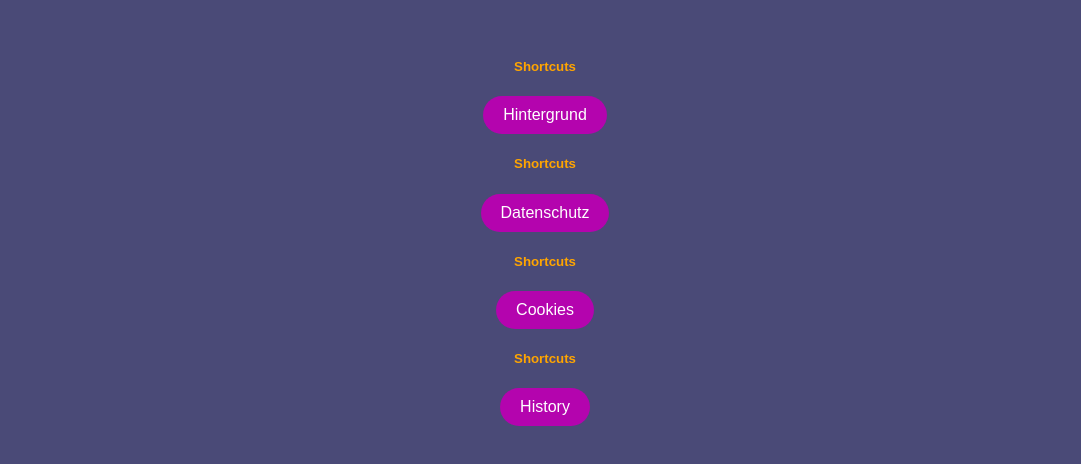
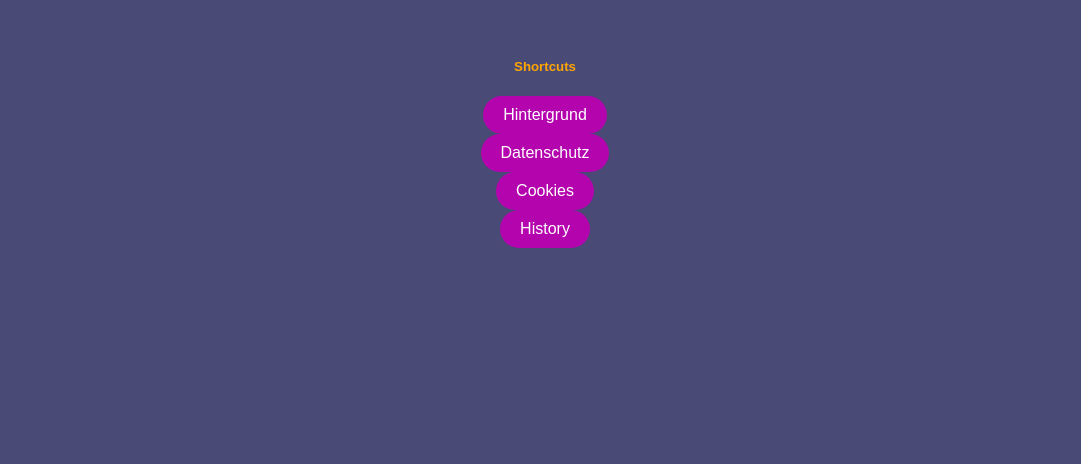
Before and after one commit to DasWeltall/DasWeltall.github.io, a plain HTML site: page einstellungen.html in a window 1280 px wide. Shown: the part 268-732 px from the top of the page, without its empty margins (95-1176 px from the left). Drawn offline with Linux system fonts and the light colour scheme.

Commit message:
Update einstellungen.html

```diff
--- a/einstellungen.html
+++ b/einstellungen.html
@@ -67,15 +67,12 @@ button:hover {
 			<form id="searchForm">
 				<button type="submit" id="search-button">Hintergrund</button>
     			</form>
-	<h5 style="color: orange;">Shortcuts</h5>
 			<form id="searchForm">
 				<button type="submit" id="search-button">Datenschutz</button>
     			</form>
-	<h5 style="color: orange;">Shortcuts</h5>
 			<form id="searchForm">
 				<button type="submit" id="search-button">Cookies</button>
     			</form>
-	<h5 style="color: orange;">Shortcuts</h5>
 			<form id="searchForm">
 				<button type="submit" id="search-button">History</button>
     			</form>
```
